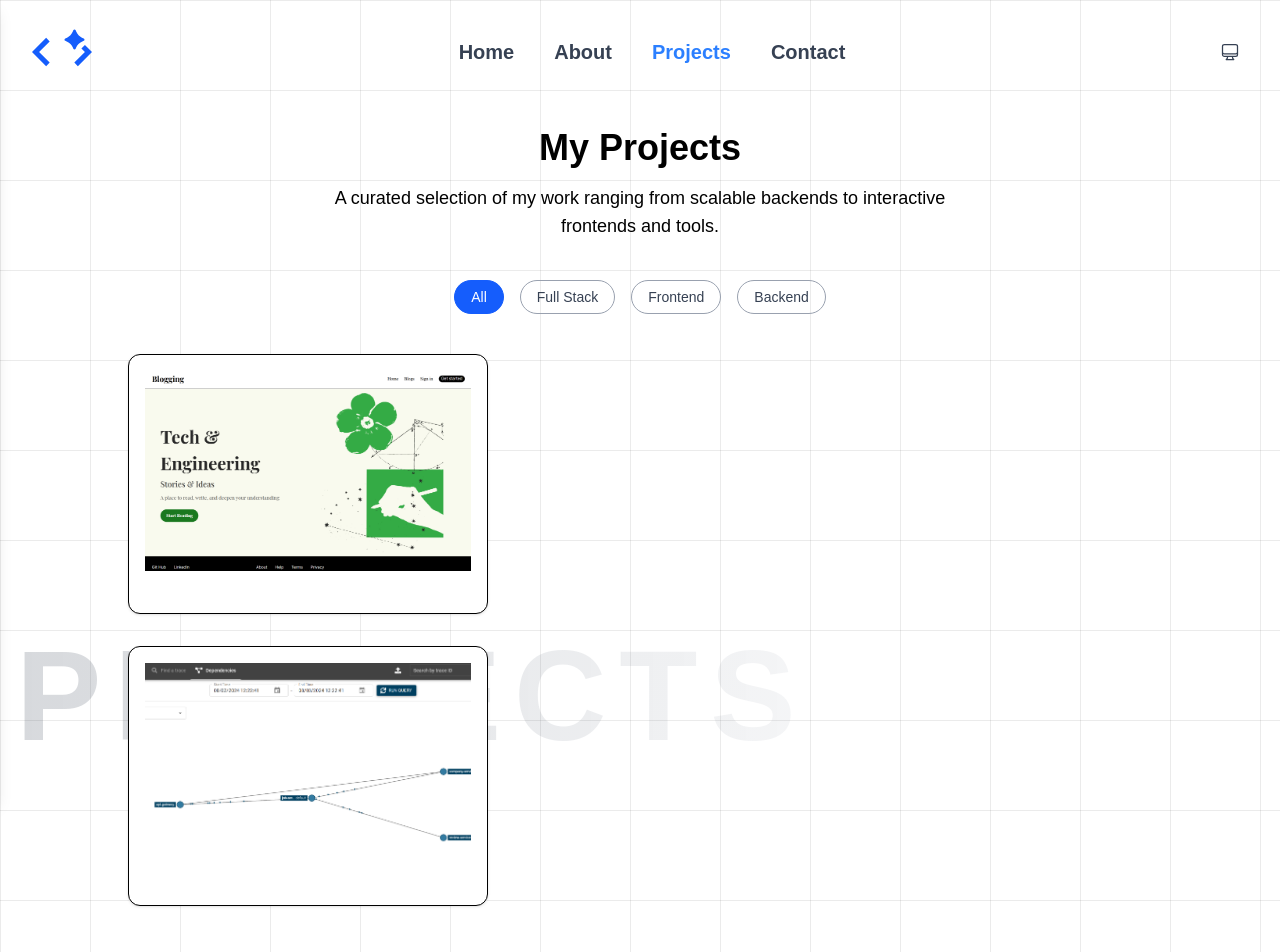
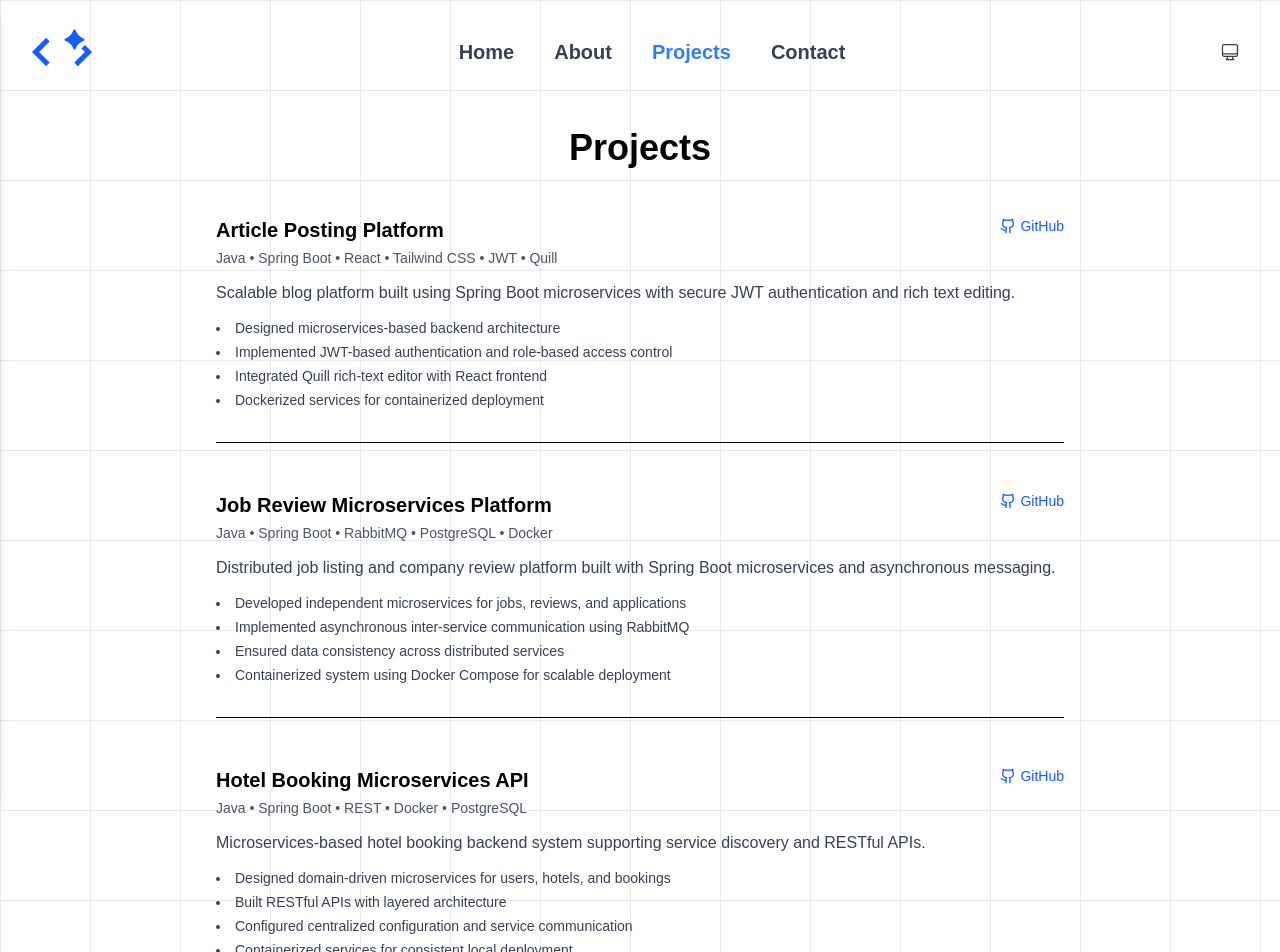
Before and after one commit to Mansoor-P/mansoor-developer-portfolio, a React (Vite) app: page /projects in a window 1280 px wide. Shown: the top 952 px of the page. Built offline with nearby package versions, Linux system fonts and the light colour scheme.

Commit message:
Refactor projects section to resume-style layout and update portfolio project data

```diff
--- a/src/data/ProjectsData.js
+++ b/src/data/ProjectsData.js
@@ -1,81 +1,59 @@
-import articleImage from "../assets/projects/article-posting.png";
-import jobReview from "../assets/projects/job-review.png";
-// import portfolioImage from "../assets/projects/portfolio.png";
-
 const projects = [
   {
     id: 1,
-    slug: "article-posting-platform",
     name: "Article Posting Platform",
     description:
-      "A scalable blog platform with secure auth and rich text editing using Spring Boot microservices.",
-    longDescription:
-      "Developed a robust blog platform enabling users to create, update, and manage articles. The project is structured using Spring Boot microservices, integrated with secure JWT-based authentication, Quill rich-text editor, and a modern React + Tailwind CSS frontend.",
+      "Scalable blog platform built using Spring Boot microservices with secure JWT authentication and rich text editing.",
+    techStack: ["Java", "Spring Boot", "React", "Tailwind CSS", "JWT", "Quill"],
+    highlights: [
+      "Designed microservices-based backend architecture",
+      "Implemented JWT-based authentication and role-based access control",
+      "Integrated Quill rich-text editor with React frontend",
+      "Dockerized services for containerized deployment",
+    ],
     github: "https://github.com/Mansoor-P/blog-application",
-    demo: "",
-    image: articleImage,
-    date: "2024-02-20",
-    status: "Completed",
-    category: "Backend",
-    tags: ["Spring Boot", "JWT", "Microservices", "Quill"],
-    techStack: ["Java", "Spring Boot", "React", "Tailwind CSS", "JWT", "Quill"],
-    features: [
-      "JWT-based authentication",
-      "Rich text editing with Quill",
-      "Microservices architecture",
-      "Responsive UI with Tailwind CSS",
-    ],
-    challenges: [
-      "Handling inter-service communication",
-      "Secure user access control",
-      "State management between frontend and backend",
-    ],
-    architecture:
-      "Built using a microservices architecture with Spring Boot. Auth service manages JWT tokens. Article service handles CRUD operations. Frontend communicates via REST APIs.",
-    keyImplementations: [
-      "Quill editor integration with React forms",
-      "Role-based route guarding using JWT",
-      "Dockerized services for easy deployment",
-    ],
-    readingTime: "4 min",
-    featured: true,
   },
   {
     id: 2,
-    slug: "job-review-web-app",
-    name: "Job Review Web App",
+    name: "Job Review Microservices Platform",
     description:
-      "A job listing and company review platform built with Spring Boot microservices and RabbitMQ.",
-    longDescription:
-      "A full-stack application for job seekers to browse listings, apply to roles, and review companies. The backend is microservice-based with RabbitMQ for communication and PostgreSQL for storage. Docker is used for scalable deployment.",
+      "Distributed job listing and company review platform built with Spring Boot microservices and asynchronous messaging.",
+    techStack: ["Java", "Spring Boot", "RabbitMQ", "PostgreSQL", "Docker"],
+    highlights: [
+      "Developed independent microservices for jobs, reviews, and applications",
+      "Implemented asynchronous inter-service communication using RabbitMQ",
+      "Ensured data consistency across distributed services",
+      "Containerized system using Docker Compose for scalable deployment",
+    ],
     github: "https://github.com/Mansoor-P/jobsmicroservice",
-    demo: "",
-    image: jobReview,
-    date: "2023-11-12",
-    status: "Completed",
-    category: "Full Stack",
-    tags: ["Microservices", "RabbitMQ", "PostgreSQL", "Docker"],
-    techStack: ["Java", "Spring Boot", "RabbitMQ", "PostgreSQL", "Docker"],
-    features: [
-      "Job posting and application modules",
-      "Company reviews and ratings",
-      "Microservices with async RabbitMQ queues",
-      "Scalable deployment using Docker",
+  },
+  {
+    id: 3,
+    name: "Hotel Booking Microservices API",
+    description:
+      "Microservices-based hotel booking backend system supporting service discovery and RESTful APIs.",
+    techStack: ["Java", "Spring Boot", "REST", "Docker", "PostgreSQL"],
+    highlights: [
+      "Designed domain-driven microservices for users, hotels, and bookings",
+      "Built RESTful APIs with layered architecture",
+      "Configured centralized configuration and service communication",
+      "Containerized services for consistent local deployment",
     ],
-    challenges: [
-      "Service-to-service communication with RabbitMQ",
-      "Data consistency across services",
-      "Review moderation system",
+    github: "https://github.com/Mansoor-P/hotel-booking-api-microservices",
+  },
+  {
+    id: 4,
+    name: "Developer Portfolio Website",
+    description:
+      "Responsive developer portfolio built with modern React architecture and Tailwind CSS.",
+    techStack: ["React", "Tailwind CSS", "JavaScript", "Vite"],
+    highlights: [
+      "Built reusable component-based UI architecture",
+      "Implemented dark mode and responsive layouts",
+      "Optimized performance and accessibility",
+      "Deployed via modern frontend tooling pipeline",
     ],
-    architecture:
-      "Each domain (jobs, reviews, applications) is an independent Spring Boot microservice. Services communicate asynchronously via RabbitMQ queues. PostgreSQL is used per service with Docker Compose setup.",
-    keyImplementations: [
-      "Asynchronous messaging using RabbitMQ",
-      "REST APIs with service discovery",
-      "Containerized microservices using Docker",
-    ],
-    readingTime: "5 min",
-    featured: false,
+    github: "https://github.com/Mansoor-P/mansoor-developer-portfolio",
   },
 ];
 
--- a/src/pages/ProjectDetails.jsx
+++ /dev/null
@@ -1,141 +0,0 @@
-import { useParams } from "react-router-dom";
-import projects from "../data/ProjectsData";
-import { Badge } from "../components/ui/Badge";
-import { Github, ExternalLink } from "lucide-react";
-
-const ProjectDetails = () => {
-  const { slug } = useParams();
-  const project = projects.find((proj) => proj.slug === slug);
-
-  if (!project) {
-    return (
-      <div className="p-6 text-center text-red-500">Project not found.</div>
-    );
-  }
-
-  return (
-    <div className="max-w-7xl mx-auto px-4 md:px-8 py-16">
-      <div className="grid grid-cols-1 md:grid-cols-4 gap-8">
-        {/* Main Content */}
-        <div className="md:col-span-3 space-y-8">
-          <h1 className="text-4xl font-bold">{project.name}</h1>
-          <p className="text-lg text-muted-foreground">{project.description}</p>
-
-          <img
-            src={project.image}
-            alt={project.name}
-            className="rounded-lg w-full shadow-md"
-          />
-
-          {project.longDescription && (
-            <p className="text-base leading-relaxed text-gray-800 dark:text-gray-300">
-              {project.longDescription}
-            </p>
-          )}
-
-          {/* Architecture / Features */}
-          {project.architecture && (
-            <section>
-              <h2 className="text-xl font-semibold mb-2">Architecture Overview</h2>
-              <p className="text-base leading-relaxed">{project.architecture}</p>
-            </section>
-          )}
-
-          {project.features && project.features.length > 0 && (
-            <section>
-              <h2 className="text-xl font-semibold mb-2">Key Features</h2>
-              <ul className="list-disc list-inside space-y-1 text-base">
-                {project.features.map((feature, idx) => (
-                  <li key={idx}>{feature}</li>
-                ))}
-              </ul>
-            </section>
-          )}
-
-          {project.challenges && project.challenges.length > 0 && (
-            <section>
-              <h2 className="text-xl font-semibold mb-2">Challenges</h2>
-              <ul className="list-disc list-inside space-y-1 text-base">
-                {project.challenges.map((item, idx) => (
-                  <li key={idx}>{item}</li>
-                ))}
-              </ul>
-            </section>
-          )}
-
-          {project.keyImplementations && (
-            <section>
-              <h2 className="text-xl font-semibold mb-2">Key Implementations</h2>
-              <ul className="list-disc list-inside space-y-1 text-base">
-                {project.keyImplementations.map((item, idx) => (
-                  <li key={idx}>{item}</li>
-                ))}
-              </ul>
-            </section>
-          )}
-
-          {/* GitHub / Demo Links */}
-          <div className="flex gap-6 mt-6 flex-wrap">
-            {project.github && (
-              <a
-                href={project.github}
-                target="_blank"
-                rel="noopener noreferrer"
-                className="flex items-center gap-2 text-blue-600 hover:underline"
-              >
-                <Github className="w-5 h-5" /> GitHub
-              </a>
-            )}
-            {project.demo && (
-              <a
-                href={project.demo}
-                target="_blank"
-                rel="noopener noreferrer"
-                className="flex items-center gap-2 text-blue-600 hover:underline"
-              >
-                <ExternalLink className="w-5 h-5" /> Live Demo
-              </a>
-            )}
-          </div>
-        </div>
-
-        {/* Sidebar */}
-        <aside className="md:col-span-1 sticky top-24 space-y-6">
-          <div className="border-l-4 border-blue-500 pl-4">
-            <h3 className="text-lg font-semibold mb-2">Project Info</h3>
-            <ul className="space-y-1 text-sm text-muted-foreground">
-              <li><strong>Status:</strong> {project.status}</li>
-              <li><strong>Date:</strong> {project.date}</li>
-              <li><strong>Category:</strong> {project.category}</li>
-              <li><strong>Reading time:</strong> {project.readingTime}</li>
-            </ul>
-          </div>
-
-          <div>
-            <h3 className="text-lg font-semibold mb-2">Tech Stack</h3>
-            <div className="flex flex-wrap gap-2">
-              {project.techStack?.map((tech) => (
-                <Badge key={tech} variant="outline">
-                  {tech}
-                </Badge>
-              ))}
-            </div>
-          </div>
-
-          <div>
-            <h3 className="text-lg font-semibold mb-2">Tags</h3>
-            <div className="flex flex-wrap gap-2">
-              {project.tags?.map((tag) => (
-                <Badge key={tag} className="text-xs bg-gray-100 dark:bg-white/10">
-                  {tag}
-                </Badge>
-              ))}
-            </div>
-          </div>
-        </aside>
-      </div>
-    </div>
-  );
-};
-
-export default ProjectDetails;
--- a/src/pages/Projects.jsx
+++ b/src/pages/Projects.jsx
@@ -1,61 +1,49 @@
-import React, { useState } from "react";
-import ProjectCard from "../components/projects/ProjectCard";
 import projects from "../data/ProjectsData";
-import Watermark from "../components/Watermark";
-
-const categories = ["All", "Full Stack", "Frontend", "Backend"];
+import { Github } from "lucide-react";
 
 export default function Projects() {
-  const [selectedCategory, setSelectedCategory] = useState("All");
+  return (
+    <div className="max-w-4xl mx-auto px-6 py-16">
+      <h1 className="text-4xl font-bold mb-12 text-center">Projects</h1>
 
-  const filteredProjects =
-    selectedCategory === "All"
-      ? projects
-      : projects.filter((project) => project.category === selectedCategory);
+      <div className="space-y-12">
+        {projects.map((project) => (
+          <div key={project.id} className="border-b pb-8">
+            {/* Header */}
+            <div className="flex justify-between items-start flex-wrap gap-2">
+              <h2 className="text-xl font-semibold">{project.name}</h2>
 
-  return (
-    <div className="relative py-16 px-4 sm:px-6 lg:px-8 min-h-screen">
-      <Watermark />
+              {project.github && (
+                <a
+                  href={project.github}
+                  target="_blank"
+                  rel="noopener noreferrer"
+                  className="flex items-center gap-1 text-sm text-blue-600 hover:underline"
+                >
+                  <Github size={16} />
+                  GitHub
+                </a>
+              )}
+            </div>
 
-      <div className="max-w-5xl mx-auto">
-        {/* Heading */}
-        <div className="text-center mb-10">
-          <h1 className="text-4xl font-bold mb-4">My Projects</h1>
-          <p className="text-lg text-muted-foreground max-w-2xl mx-auto">
-            A curated selection of my work ranging from scalable backends to interactive frontends and tools.
-          </p>
-        </div>
+            {/* Tech Stack */}
+            <p className="text-sm text-gray-600 dark:text-gray-400 mt-1">
+              {project.techStack.join(" • ")}
+            </p>
 
-        {/* Filter Buttons */}
-        <div className="flex justify-center flex-wrap gap-4 mb-10">
-          {categories.map((cat) => (
-            <button
-              key={cat}
-              onClick={() => setSelectedCategory(cat)}
-              className={`px-4 py-1.5 rounded-full text-sm border transition ${
-                selectedCategory === cat
-                  ? "bg-blue-600 text-white border-blue-600"
-                  : "bg-transparent border-gray-400 text-gray-700 dark:text-gray-300 hover:bg-gray-100 dark:hover:bg-gray-800"
-              }`}
-            >
-              {cat}
-            </button>
-          ))}
-        </div>
+            {/* Description */}
+            <p className="mt-3 text-gray-700 dark:text-gray-300 leading-relaxed">
+              {project.description}
+            </p>
 
-        {/* Projects List (Vertical Layout) */}
-        <div className="space-y-8">
-          {filteredProjects.map((project, idx) => (
-            <ProjectCard key={idx} project={project} />
-          ))}
-        </div>
-
-        {/* Fallback */}
-        {filteredProjects.length === 0 && (
-          <p className="text-center text-muted-foreground mt-10">
-            No projects found in this category.
-          </p>
-        )}
+            {/* Highlights */}
+            <ul className="list-disc list-inside mt-3 space-y-1 text-sm text-gray-700 dark:text-gray-300">
+              {project.highlights.map((item, idx) => (
+                <li key={idx}>{item}</li>
+              ))}
+            </ul>
+          </div>
+        ))}
       </div>
     </div>
   );
--- a/src/styles/index.css
+++ b/src/styles/index.css
@@ -2,7 +2,7 @@
 @import url('https://fonts.googleapis.com/css2?family=DM+Sans:ital,opsz,wght@0,9..40,100..1000;1,9..40,100..1000&family=Lexend:wght@100..900&family=Lora:ital,wght@0,400..700;1,400..700&display=swap');
 
 
-/* @custom-variant dark (&:where(.dark, .dark *)); */
+@custom-variant dark (&:where(.dark, .dark *));
 
 body {
 
```
Also changed, not shown: src/routes/AppRoutes.jsx (+6 -9 lines).
